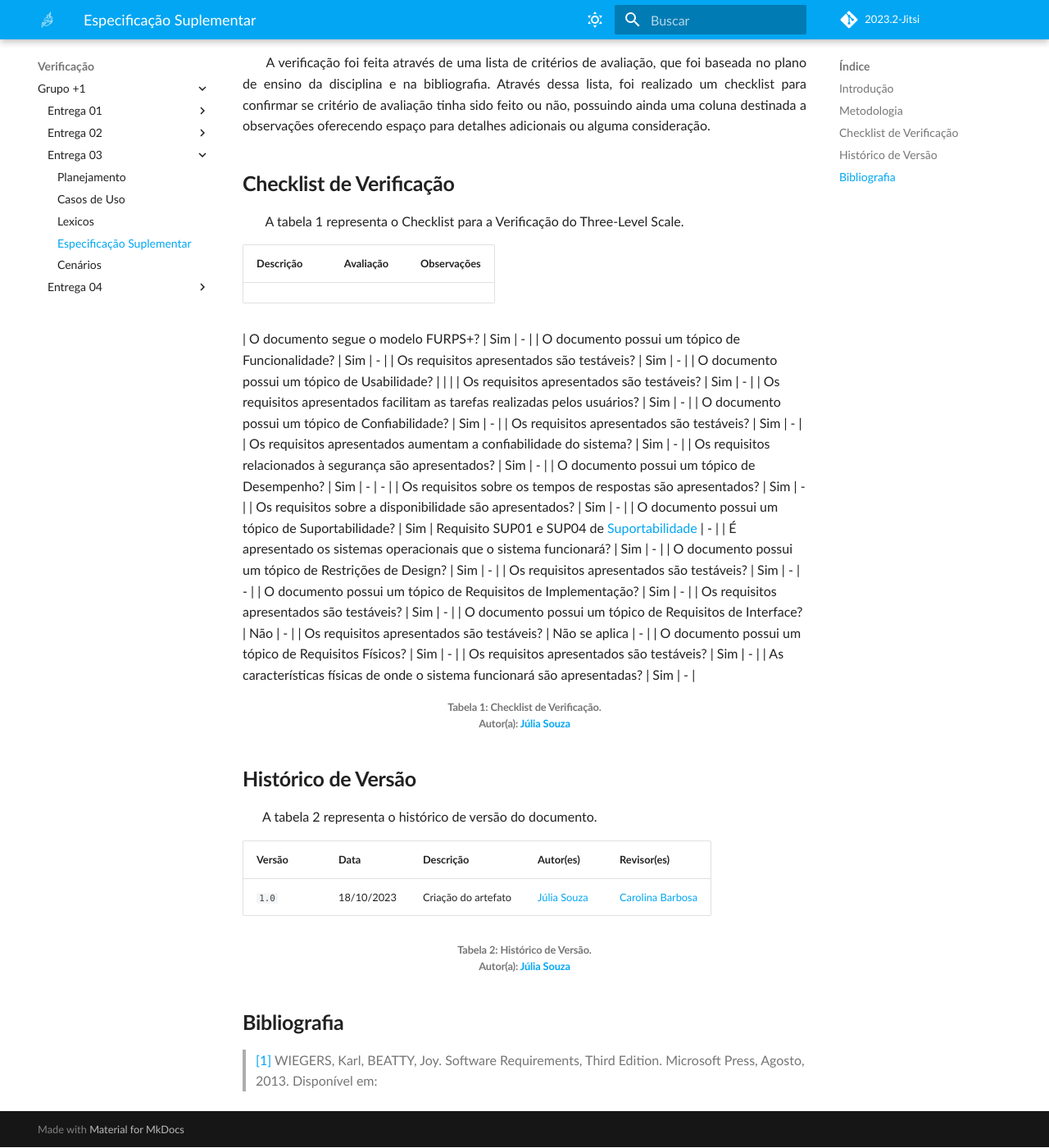
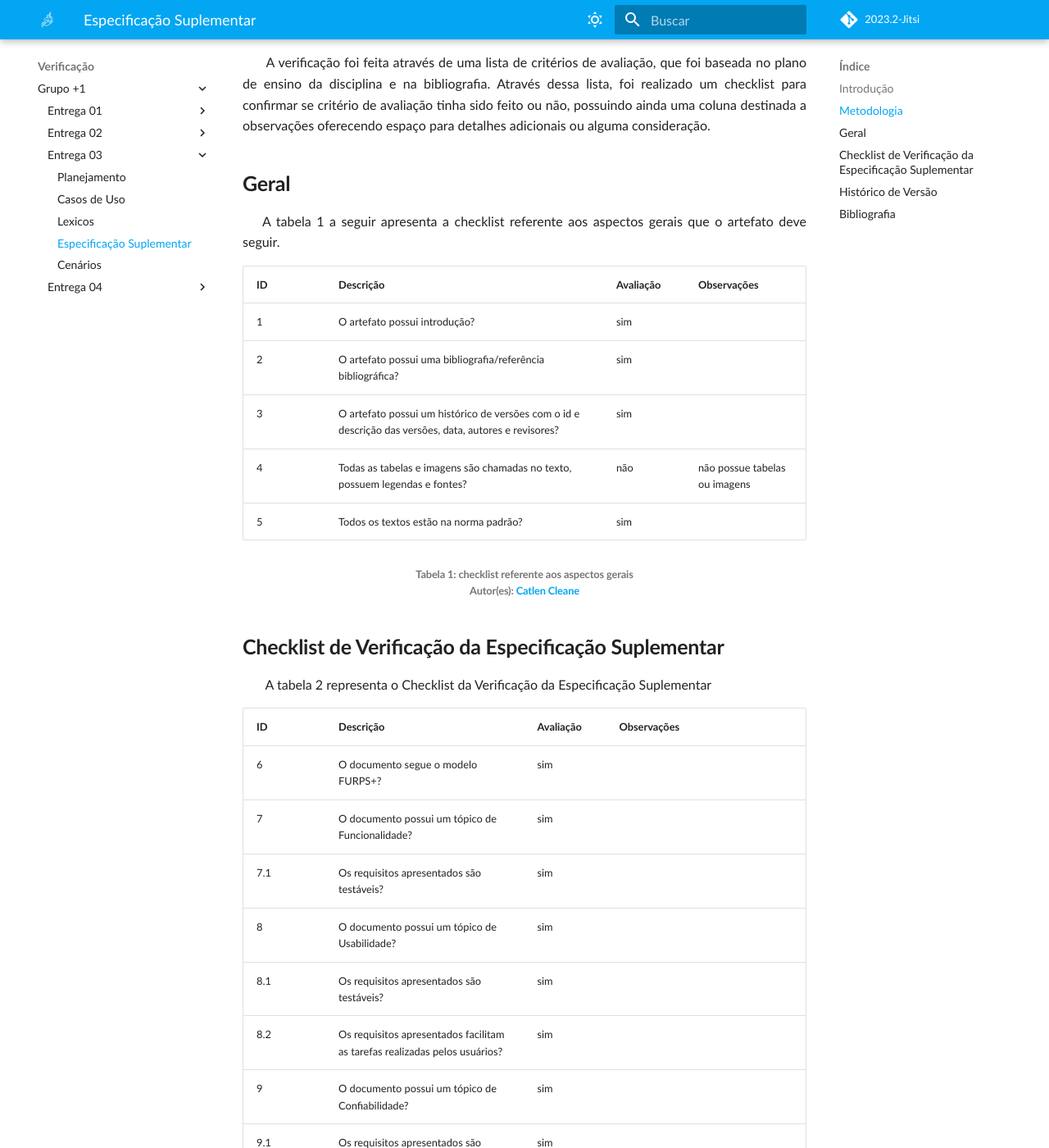
Before and after one commit to Requisitos-de-Software/2023.2-Jitsi, an MkDocs documentation site: the page built from docs/Verificacao/Grupo+1/Entrega_3/EspecificacaoS.md, in a window 1280 px wide and 1400 px high, scrolled down 383 px. Shown: the whole window at 82% size. Built offline with MkDocs 1.6.1 and Material for MkDocs 9.7.7, drawn with Linux system fonts in a browser that asks for light colours; some web fonts are replaced; comment, search, counter and statistics services are not loaded; some of the changed text lies outside the part shown.

Commit message:
Verificação Especificação Suplementar e correção do planejamento da entrega 3

```diff
--- a/docs/Verificacao/Grupo+1/Entrega_3/EspecificacaoS.md
+++ b/docs/Verificacao/Grupo+1/Entrega_3/EspecificacaoS.md
@@ -10,57 +10,68 @@
 &emsp;&emsp; A verificação foi feita através de uma lista de critérios de avaliação, que foi baseada no plano de ensino da disciplina e na bibliografia. Através dessa lista, foi realizado um checklist para confirmar se  critério de avaliação tinha sido feito ou não, possuindo ainda uma coluna destinada a observações oferecendo espaço para detalhes adicionais ou alguma consideração.
 </p>
 
-## **Checklist de Verificação**
+## **Geral**
 <p align="justify">
-&emsp;&emsp; A tabela 1 representa o Checklist para a Verificação do Three-Level Scale.
+&emsp;&emsp;A tabela 1 a seguir apresenta a checklist referente aos aspectos gerais que o artefato deve seguir.
 </p>
-| Descrição                                                                                              |   Avaliação   |                                                                             Observações                                                                              |
-|--------------------------------------------------------------------------------------------------------| :-----------: | :------------------------------------------------------------------------------------------------------------------------------------------------------------------: |
+| ID | Descrição | Avaliação | Observações |
+|----|-----------|-----------|------------|
+| 1  | O artefato possui introdução? |sim| |
+| 2  | O artefato possui uma bibliografia/referência bibliográfica? |sim| |
+| 3  | O artefato possui um histórico de versões com o id e descrição das versões, data, autores e revisores? |sim||
+| 4  | Todas as tabelas e imagens são chamadas no texto, possuem legendas e fontes? |não|não possue tabelas ou imagens|
+| 5  | Todos os textos estão na norma padrão? |sim| |
 
-| O documento segue o modelo FURPS+?                                                                     |      Sim      |                                                                                  -                                                                                   |
-| O documento possui um tópico de Funcionalidade?                                                        |      Sim      |                                                                                  -                                                                                   |
-| Os requisitos apresentados são testáveis?                                                              |      Sim      |                                                                                  -                                                                                   |
-| O documento possui um tópico de Usabilidade?                                                           |            |                 |
-| Os requisitos apresentados são testáveis?                                                              |      Sim      |                                                                                  -                                                                                   |
-| Os requisitos apresentados facilitam as tarefas realizadas pelos usuários?                             |      Sim      |                                                                                  -                                                                                   |
-| O documento possui um tópico de Confiabilidade?                                                        |      Sim      |                                                                                  -                                                                                   |
-| Os requisitos apresentados são testáveis?                                                              |      Sim      |                                                                                  -                                                                                   |
-| Os requisitos apresentados aumentam a confiabilidade do sistema?                                       |      Sim      |                                                                                  -                                                                                   |
-| Os requisitos relacionados à segurança são apresentados?                                               |      Sim      |                                                                                  -                                                                                   |
-| O documento possui um tópico de Desempenho?                                                            |      Sim      |                                                                                  -                                                                                   |
-                                                                              -                                                                                   |
-| Os requisitos sobre os tempos de respostas são apresentados?                                           |      Sim      |                                                                                  -                                                                                   |
-| Os requisitos sobre a disponibilidade são apresentados?                                                |      Sim      |                                                                                  -                                                                                   |
-| O documento possui um tópico de Suportabilidade?                                                       |      Sim      | Requisito SUP01 e SUP04 de [Suportabilidade](https://requisitos-de-software.github.io/2023.1-BilheteriaDigital/modelagem/especificacao-suplementar/#suportabilidade) |
-                                                                              -                                                                                   |
-| É apresentado os sistemas operacionais que o sistema funcionará?                                       |      Sim      |                                                                                  -                                                                                   |
-| O documento possui um tópico de Restrições de Design?                                                  |      Sim      |                                                                                  -                                                                                   |
-| Os requisitos apresentados são testáveis?                                                              |      Sim      |                                                                                  -                                                                                   |
-                                                                                -                                                                                   |
-| O documento possui um tópico de Requisitos de Implementação?                                           |      Sim      |                                                                                  -                                                                                   |
-| Os requisitos apresentados são testáveis?                                                              |      Sim      |                                                                                  -                                                                                   |
-| O documento possui um tópico de Requisitos de Interface?                                               |      Não      |                                                                                  -                                                                                   |
-| Os requisitos apresentados são testáveis?                                                              | Não se aplica |                                                                                  -                                                                                   |
-| O documento possui um tópico de Requisitos Físicos?                                                    |      Sim      |                                                                                  -                                                                                   |
-| Os requisitos apresentados são testáveis?                                                              |      Sim      |                                                                                  -                                                                                   |
-| As características físicas de onde o sistema funcionará são apresentadas?                              |      Sim      |                                                                                  -                                                                                   |
+<center>
+<h6> Tabela 1: checklist referente aos aspectos gerais
+<br/> Autor(es): <a href="https://github.com/catlenc">Catlen Cleane</a></h6>
+</center>
 
+## **Checklist de Verificação da Especificação Suplementar**
+<p align="justify">
+&emsp;&emsp; A tabela 2 representa o Checklist da Verificação da Especificação Suplementar
+</p>
 
-<h6 align="center"> Tabela 1: Checklist de Verificação.
-<br> Autor(a): <a href="https://github.com/JuliaSSouza">Júlia Souza</a></h6>
+| ID | Descrição | Avaliação | Observações |
+|----|-----------|-----------|------------|
+| 6  | O documento segue o modelo FURPS+? |sim| |
+| 7  | O documento possui um tópico de Funcionalidade? |sim| |
+| 7.1  | Os requisitos apresentados são testáveis? |sim| |
+| 8  | O documento possui um tópico de Usabilidade? |sim| |
+| 8.1  | Os requisitos apresentados são testáveis? |sim||
+| 8.2  | Os requisitos apresentados facilitam as tarefas realizadas pelos usuários? |sim| |
+| 9  | O documento possui um tópico de Confiabilidade? |sim| |
+| 9.1  | Os requisitos apresentados são testáveis? |sim| |
+| 9.2  | Os requisitos apresentados aumentam a confiabilidade do sistema? |sim| |
+| 9.3  | Os requisitos relacionados à segurança são apresentados? |sim| |
+| 10  | O documento possui um tópico de Desempenho? |sim| |
+| 10.1  | Os requisitos apresentados são testáveis? |sim| |
+| 10.2  | Os requisitos sobre os tempos de respostas são apresentados? |sim| |
+| 10.3  | Os requisitos sobre a disponibilidade são apresentados? |sim| |
+| 11  | O documento possui um tópico de Suportabilidade? |sim| |
+| 11.1  | Os requisitos apresentados são testáveis? |Incompleto|No item dispositivos apresenta entre outros, o que incapacita os testes nesse item|
+| 11.2  | É apresentado os sistemas operacionais nos quais o sistema funcionará? |sim| |
+| 12  | O documento possui um tópico de Restrições de Design? |sim| |
+| 12.1  | Os requisitos apresentados são testáveis? |sim| |
+| 12.2  | Os requisitos apresentados especificam ou restringem o design do sistema? |sim| |
+
+<h6 align="center"> Tabela 2: Checklist da Verificação da Especificação Suplementar
+<br/> Autor(es): <a href="https://github.com/catlenc">Catlen Cleane</a></h6>
+</center>
+
 
 
 ## **Histórico de Versão**
 <p align="justify">
-&emsp;&emsp;A tabela 2 representa o histórico de versão do documento.
+&emsp;&emsp;A tabela 3 representa o histórico de versão do documento.
 </p>
 
 | Versão | Data       | Descrição           | Autor(es)                                                                                           | Revisor(es)                                     |
 |--------|------------|---------------------|-----------------------------------------------------------------------------------------------------|-------------------------------------------------|
-| `1.0`  | 18/10/2023 | Criação do artefato | [Júlia Souza](https://github.com/JuliaSSouza) | [Carolina Barbosa](https://github.com/CarolinaBarb) |
+| `1.0`  | 13/11/2023 | Criação do artefato | [Júlia Souza](https://github.com/JuliaSSouza) | [Carolina Barbosa](https://github.com/CarolinaBarb) |
+| `1.0`  | 13/11/2023 | Criação de tabelas de checklist | [Catlen Cleane](https://github.com/catlenc) | [Carolina Barbosa](https://github.com/CarolinaBarb) |
 
-
-<h6 align="center"> Tabela 2: Histórico de Versão.
+<h6 align="center"> Tabela 3: Histórico de Versão.
 <br> Autor(a): <a href="https://github.com/JuliaSSouza">Júlia Souza</a></h6>
 
 ## **Bibliografia**
```
Also changed, not shown: docs/Verificacao/Grupo+1/Entrega_3/Lexicos.md (+0 -1 lines), docs/Verificacao/Grupo+1/Entrega_3/Planejamento.md (+0 -7 lines).
